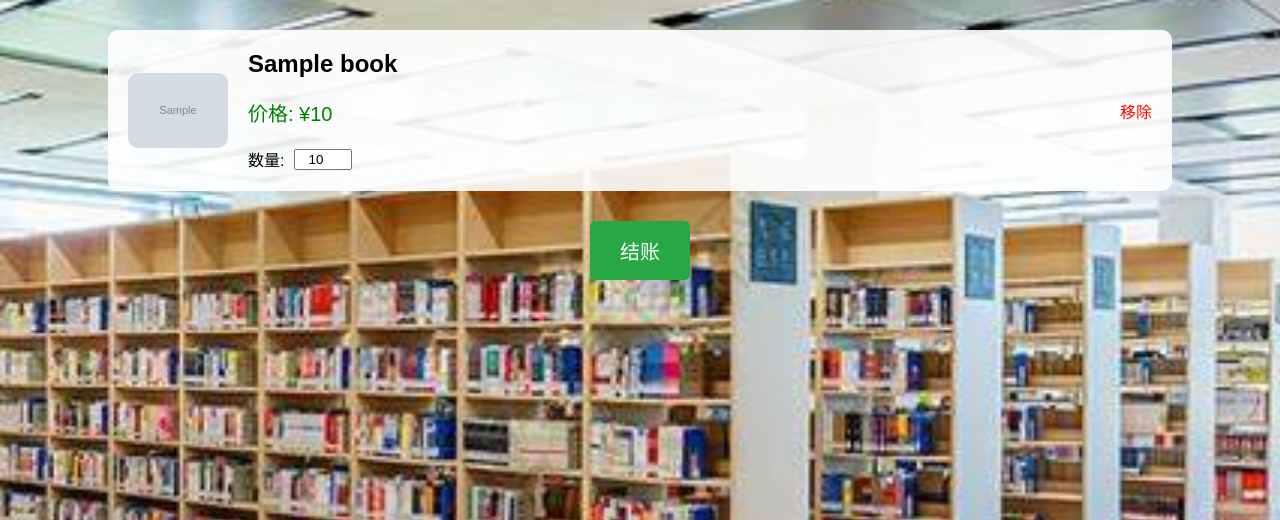
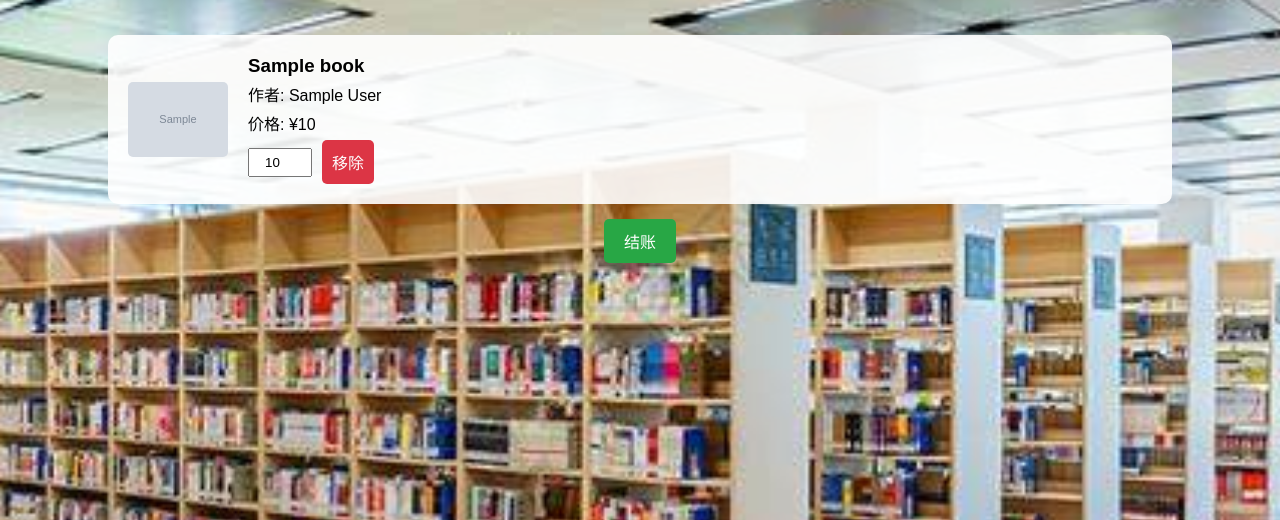
Before and after one commit to Crowalls/bookonlinestore, a Python web app: template templates/cart.html in a window 1280 px wide. Shown: the part 64-584 px from the top of the page. Run offline with Jinja, Linux system fonts and the light colour scheme; the template is opened without the code that fills it: most values are stand-ins (such as "Sample title", 1, 10 or a date in 2020); grey boxes marked "Sample" are stand-in pictures.

Commit message:
cart.html

```diff
--- a/templates/cart.html
+++ b/templates/cart.html
@@ -40,9 +40,9 @@
 
         .cart-item {
             background: rgba(255, 255, 255, 0.9);
+            border-radius: 10px;
             padding: 20px;
-            border-radius: 10px;
-            margin: 10px;
+            margin: 15px;
             width: 80%;
             display: flex;
             justify-content: space-between;
@@ -51,58 +51,67 @@
 
         .cart-item img {
             width: 100px;
-            border-radius: 10px;
+            height: auto;
+            border-radius: 5px;
         }
 
-        .cart-item-details {
-            flex-grow: 1;
+        .cart-item .details {
+            flex: 1;
             margin-left: 20px;
         }
 
-        .cart-item h2 {
-            margin: 0 0 10px 0;
+        .cart-item .details h3 {
+            margin: 0;
         }
 
-        .cart-item .price {
-            color: green;
-            font-size: 20px;
+        .cart-item .details p {
+            margin: 5px 0;
         }
 
-        .cart-item .quantity {
+        .cart-item .actions {
             display: flex;
             align-items: center;
         }
 
-        .cart-item .quantity input {
+        .cart-item .actions input {
             width: 50px;
+            padding: 5px;
+            margin-right: 10px;
             text-align: center;
-            margin: 0 10px;
         }
 
-        .cart-item .remove {
-            color: red;
+        .cart-item .actions button {
+            padding: 10px;
+            background-color: #dc3545;
+            border: none;
+            border-radius: 5px;
+            color: white;
+            font-size: 16px;
             cursor: pointer;
         }
 
-        .checkout {
-            margin-top: 20px;
-            background: #28a745;
-            color: white;
-            padding: 15px 30px;
+        .cart-item .actions button:hover {
+            background-color: #c82333;
+        }
+
+        .checkout-btn {
+            padding: 10px 20px;
+            background-color: #28a745;
             border: none;
             border-radius: 5px;
-            font-size: 20px;
+            color: white;
+            font-size: 16px;
             cursor: pointer;
         }
 
-        .checkout:hover {
-            background: #218838;
+        .checkout-btn:hover {
+            background-color: #218838;
         }
     </style>
 </head>
 <body>
     <div class="navbar">
-        <a href="/books">主页</a>
+        <a href="/">主页</a>
         <a href="/books">书籍</a>
         <a href="/cart">购物车</a>
         <a href="/profile">个人资料</a>
@@ -113,29 +122,36 @@
         {% for item in cart_items %}
         <div class="cart-item">
             <img src="{{ item.book.cover_image }}" alt="{{ item.book.title }}">
-            <div class="cart-item-details">
-                <h2>{{ item.book.title }}</h2>
-                <p class="price">价格: ¥{{ item.book.price }}</p>
-                <div class="quantity">
-                    <label for="quantity-{{ item.book.id }}">数量:</label>
-                    <input type="number" id="quantity-{{ item.book.id }}" name="quantity-{{ item.book.id }}" value="{{ item.quantity }}" min="1">
+            <div class="details">
+                <h3>{{ item.book.title }}</h3>
+                <p>作者: {{ item.book.author }}</p>
+                <p>价格: ¥{{ item.book.price }}</p>
+                <div class="actions">
+                    <input type="number" value="{{ item.quantity }}" min="1" max="{{ item.book.stock }}">
+                    <button onclick="removeItem({{ item.book.id }})">移除</button>
                 </div>
             </div>
-            <div class="remove" onclick="removeItem('{{ item.book.id }}')">移除</div>
         </div>
         {% endfor %}
-        <button class="checkout" onclick="checkout()">结账</button>
+        <button class="checkout-btn" onclick="checkout()">结账</button>
     </div>
-
     <script>
         function removeItem(bookId) {
-            // TODO: 实现移除书籍的逻辑
-            alert('移除书籍 ID: ' + bookId);
+            fetch(`/cart/remove/${bookId}`, { method: 'DELETE' })
+                .then(response => {
+                    if (response.ok) {
+                        location.reload();
+                    }
+                });
         }
 
         function checkout() {
-            // 重定向到订单确认页面
-            window.location.href = "/order_confirmation";
+            fetch('/cart/checkout', { method: 'POST' })
+                .then(response => {
+                    if (response.ok) {
+                        window.location.href = '/order_confirmation';
+                    }
+                });
         }
     </script>
 </body>
```
